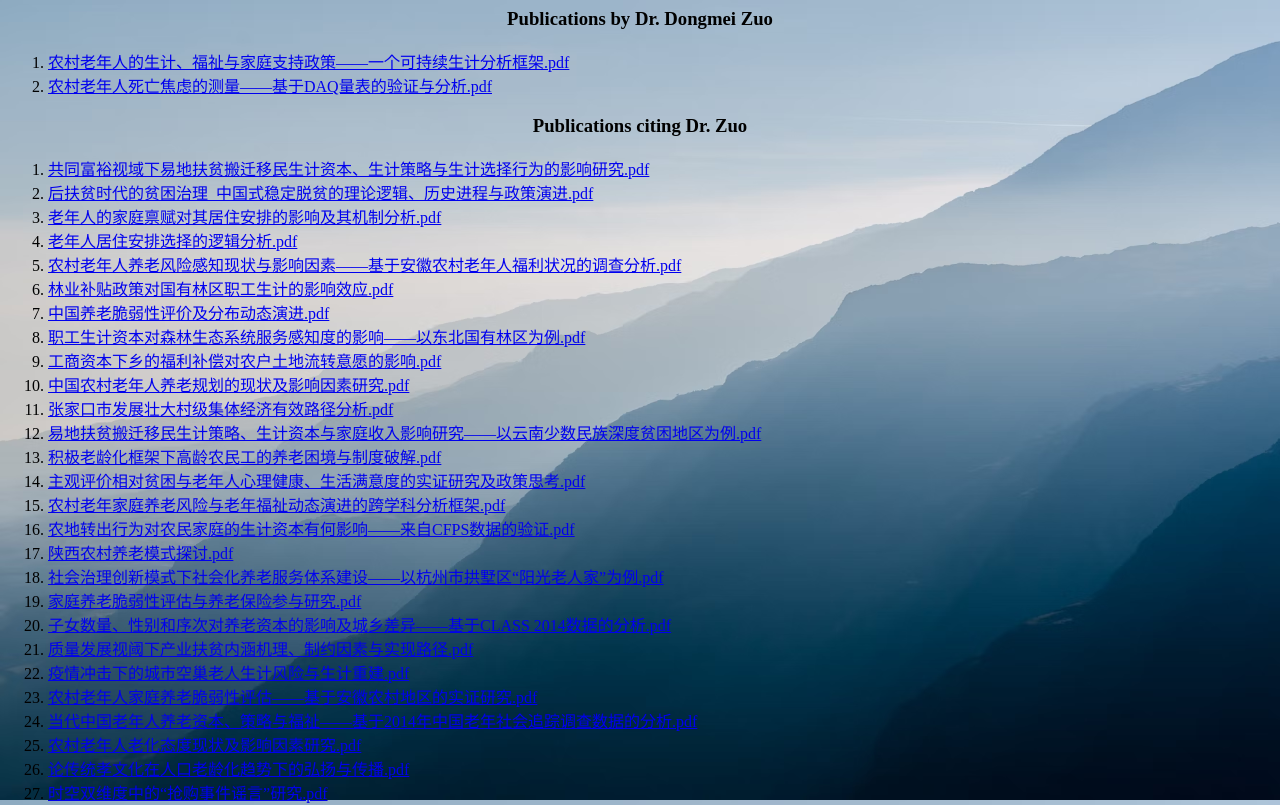
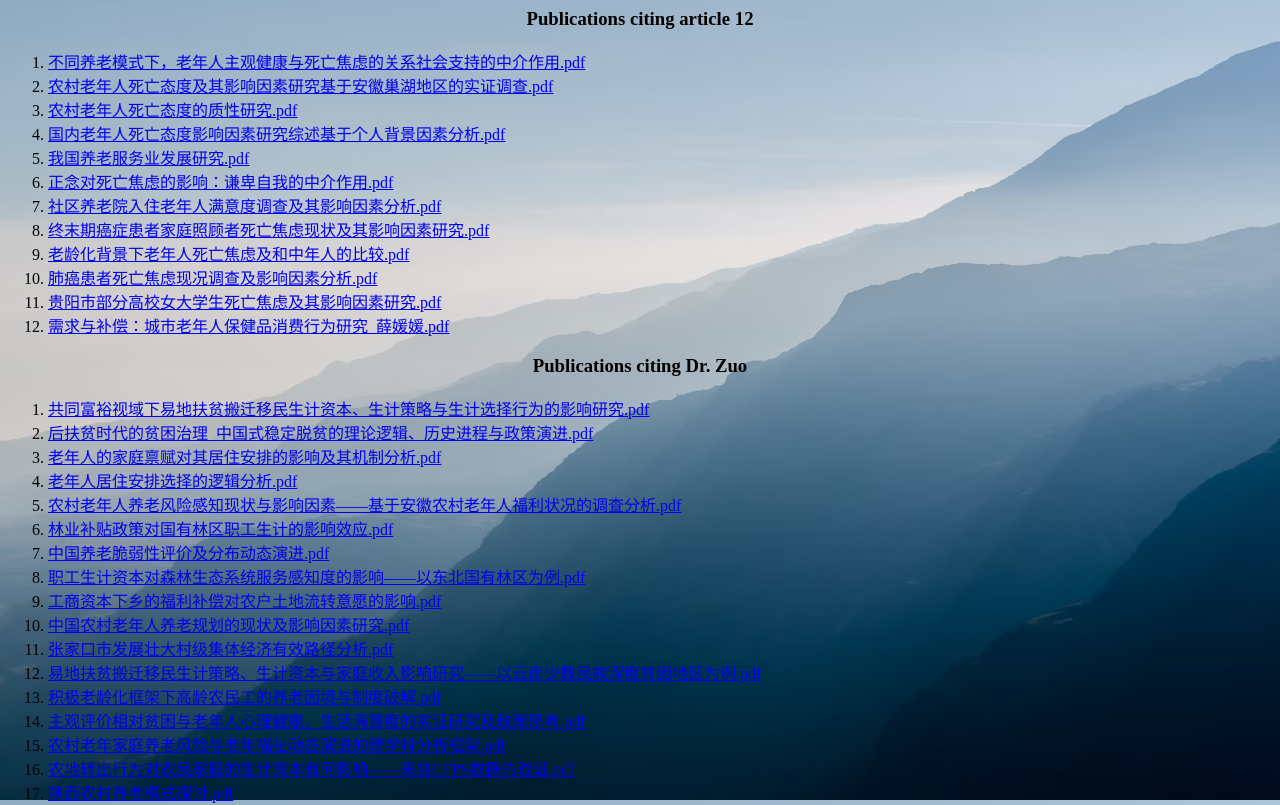
Before and after one commit to sayOnesa/dongmei_citation_site, a plain HTML site: page publications.html in a window 1280 px wide. Shown: the top 805 px of the page. Drawn offline with Linux system fonts and the light colour scheme.

Commit message:
Updated pdf for article 12

```diff
--- a/publications.html
+++ b/publications.html
@@ -14,10 +14,21 @@
 
 <body>
 <!-------->
-    <h3 style="text-align:center">Publications by Dr. Dongmei Zuo</h3>
+    <h3 style="text-align:center">Publications citing article 12</h3>
     <ol>
-    <li><a href="pdf/农村老年人的生计、福祉与家庭支持政策——一个可持续生计分析框架.pdf" target="_blank" title="directs to article page">农村老年人的生计、福祉与家庭支持政策——一个可持续生计分析框架.pdf</a></li>
-    <li><a href="pdf/农村老年人死亡焦虑的测量——基于DAQ量表的验证与分析.pdf" target="_blank" title="directs to article page">农村老年人死亡焦虑的测量——基于DAQ量表的验证与分析.pdf</a></li>
+        <li><a href="article12/不同养老模式下，老年人主观健康与死亡焦虑的关系社会支持的中介作用.pdf" target="_blank" title="directs to article page">不同养老模式下，老年人主观健康与死亡焦虑的关系社会支持的中介作用.pdf</a></li>
+        <li><a href="article12/农村老年人死亡态度及其影响因素研究基于安徽巢湖地区的实证调查.pdf" target="_blank" title="directs to article page">农村老年人死亡态度及其影响因素研究基于安徽巢湖地区的实证调查.pdf</a></li>
+        <li><a href="article12/农村老年人死亡态度的质性研究.pdf" target="_blank" title="directs to article page">农村老年人死亡态度的质性研究.pdf</a></li>
+        <li><a href="article12/国内老年人死亡态度影响因素研究综述基于个人背景因素分析.pdf" target="_blank" title="directs to article page">国内老年人死亡态度影响因素研究综述基于个人背景因素分析.pdf</a></li>
+        <li><a href="article12/我国养老服务业发展研究.pdf" target="_blank" title="directs to article page">我国养老服务业发展研究.pdf</a></li>
+        <li><a href="article12/正念对死亡焦虑的影响：谦卑自我的中介作用.pdf" target="_blank" title="directs to article page">正念对死亡焦虑的影响：谦卑自我的中介作用.pdf</a></li>
+        <li><a href="article12/社区养老院入住老年人满意度调查及其影响因素分析.pdf" target="_blank" title="directs to article page">社区养老院入住老年人满意度调查及其影响因素分析.pdf</a></li>
+        <li><a href="article12/终末期癌症患者家庭照顾者死亡焦虑现状及其影响因素研究.pdf" target="_blank" title="directs to article page">终末期癌症患者家庭照顾者死亡焦虑现状及其影响因素研究.pdf</a></li>
+        <li><a href="article12/老龄化背景下老年人死亡焦虑及和中年人的比较.pdf" target="_blank" title="directs to article page">老龄化背景下老年人死亡焦虑及和中年人的比较.pdf</a></li>
+        <li><a href="article12/肺癌患者死亡焦虑现况调查及影响因素分析.pdf" target="_blank" title="directs to article page">肺癌患者死亡焦虑现况调查及影响因素分析.pdf</a></li>
+        <li><a href="article12/贵阳市部分高校女大学生死亡焦虑及其影响因素研究.pdf" target="_blank" title="directs to article page">贵阳市部分高校女大学生死亡焦虑及其影响因素研究.pdf</a></li>
+        <li><a href="article12/需求与补偿：城市老年人保健品消费行为研究_薛媛媛.pdf" target="_blank" title="directs to article page">需求与补偿：城市老年人保健品消费行为研究_薛媛媛.pdf</a></li>
+        <!--<li><a href="article12/" target="_blank" title="directs to article page"></a></li>-->
     </ol>
 
 <!-------->
```
